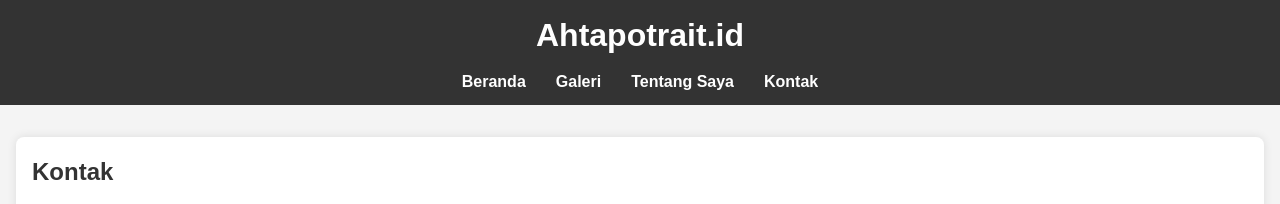
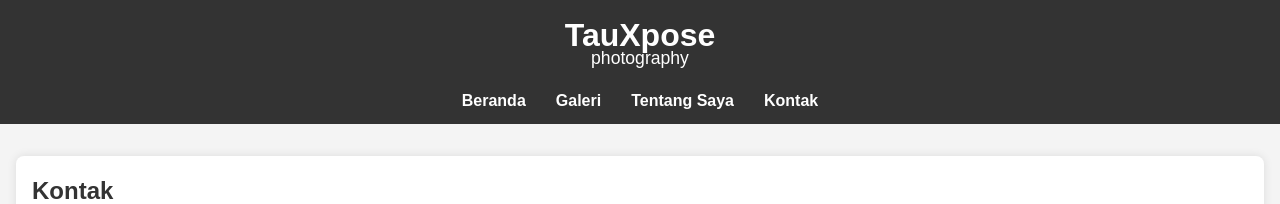
Before and after one commit to AhmadTaufik24/ahtapotraid.id, a plain HTML site: page contact.html in a window 1280 px wide. Shown: the top 204 px of the page. Drawn offline with Linux system fonts and the light colour scheme.

Commit message:
Update contact.html

```diff
--- a/contact.html
+++ b/contact.html
@@ -3,12 +3,13 @@
 <head>
   <meta charset="UTF-8">
   <meta name="viewport" content="width=device-width, initial-scale=1.0">
-  <title>Kontak</title>
+  <title>contact</title>
   <link rel="stylesheet" href="styles.css">
 </head>
 <body>
   <header>
-    <h1>Ahtapotrait.id</h1>
+    <h1>TauXpose</h1>
+    <p class="photography">photography</p>
     <nav>
       <ul>
         <li><a href="index.html">Beranda</a></li>
```
